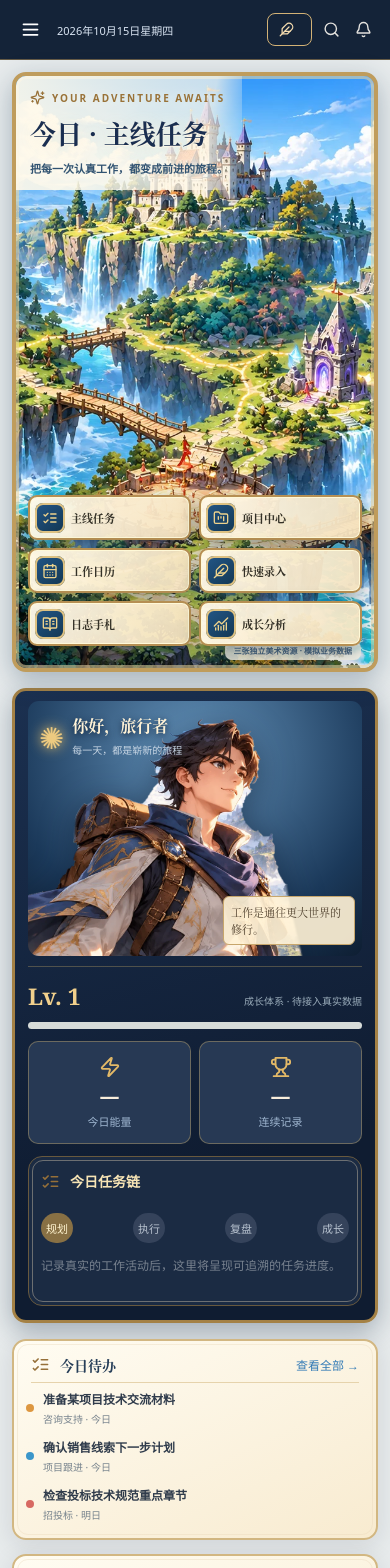
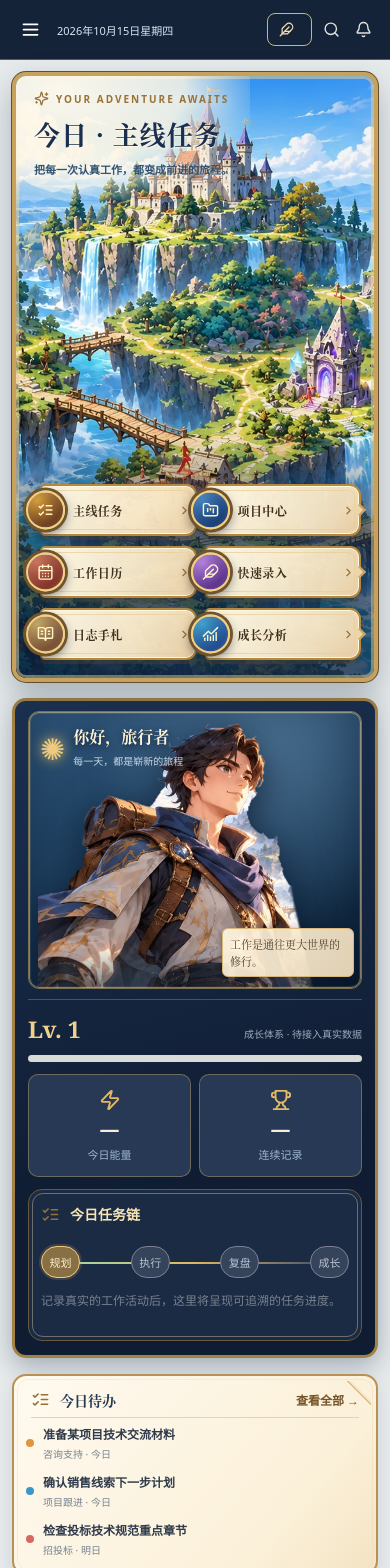
Before and after one commit to soyalu/workhub, a React (Vite) app in the folder frontend/: page / in a window 390 px wide. Shown: the top 1568 px of the page. Built offline with nearby package versions, Linux system fonts and the light colour scheme; no server answers.

Commit message:
style(home): refine fantasy map medallions, traveler blending and mobile dock

```diff
--- a/frontend/src/features/home/HomePage.tsx
+++ b/frontend/src/features/home/HomePage.tsx
@@ -1,7 +1,7 @@
 import { Link } from 'react-router-dom';
 import { useState } from 'react';
 import {
-  BookOpenText, CalendarDays, Feather, FolderKanban, Inbox,
+  BookOpenText, CalendarDays, ChevronRight, Feather, FolderKanban, Inbox,
   ListChecks, Sparkles, Trophy, Zap, ChartNoAxesCombined,
   type LucideIcon,
 } from 'lucide-react';
@@ -43,17 +43,17 @@ export function HomePage() {
         <div className="map-nodes">
           {points.map(({ label, description, to, icon: Icon, position }) => (
             <Link className={'map-node ' + position} key={to} to={to}>
-              <span className="map-node-icon"><Icon size={20}/></span>
+              <span className="map-node-medallion" aria-hidden="true"><Icon size={21} strokeWidth={2}/></span>
               <span className="map-node-copy"><strong>{label}</strong><small>{description}</small></span>
+              <ChevronRight className="map-node-arrow" size={17} aria-hidden="true" />
             </Link>
           ))}
         </div>
-        <div className="map-caption">三张独立美术资源 · 模拟业务数据</div>
       </section>
       <aside className="hero-summary hero-summary-v2">
         <div className="hero-identity hero-identity-art">
           <div className="character-stage">
-            <div className="character-title"><span className="character-sun">✺</span><div><strong>你好，旅行者</strong><small>每一天，都是崭新的旅程</small></div></div>
+            <div className="character-title"><span className="character-sun" aria-hidden="true">✺</span><div><strong>你好，旅行者</strong><small>每一天，都是崭新的旅程</small></div></div>
             <img className="traveler-portrait" src="/art/traveler.webp" alt="蓝色斗篷的奇幻旅行者立绘" onError={(e) => { e.currentTarget.hidden = true; }} />
             <div className="character-quote">工作是通往更大世界的修行。</div>
           </div>
--- a/frontend/src/styles/global.css
+++ b/frontend/src/styles/global.css
@@ -259,3 +259,241 @@ a:focus-visible, button:focus-visible, input:focus-visible, textarea:focus-visib
 @media (min-width: 1320px) {
   .home-bottom { grid-template-columns: repeat(4, minmax(0, 1fr)); }
 }
+
+
+/* M1.3 visual refinement v2 — ornate adventure markers & responsive layout.
+   These are real DOM links, not labels baked into the landscape image. */
+.map-stage-v2.is-raster-art {
+  border-color: #c6a25c;
+  box-shadow: 0 0 0 1px #634d2e, 0 14px 32px #1e344751, inset 0 0 0 3px #fbeac2;
+}
+.map-stage-v2.is-raster-art::before {
+  content: "";
+  position: absolute;
+  z-index: 1;
+  inset: 0;
+  pointer-events: none;
+  background: linear-gradient(180deg,#243f5c12 0%,transparent 34%,#071c3822 100%);
+}
+.map-stage-v2.is-raster-art .map-heading {
+  position: relative;
+  z-index: 2;
+  max-width: 76%;
+  padding: 24px 33px 30px;
+  width: fit-content;
+  background: radial-gradient(ellipse at 18% 10%,#fff9eafa 0%,#fff8e5d9 46%,#fff8e500 76%);
+  border-radius: 0;
+}
+.map-stage-v2.is-raster-art .map-heading h1 { letter-spacing: 1px; }
+.map-stage-v2.is-raster-art .map-node {
+  --medal-top: #3a82ae;
+  --medal-bottom: #15385b;
+  min-width: 178px;
+  min-height: 62px;
+  padding: 7px 25px 7px 32px;
+  display: flex;
+  align-items: center;
+  border: 2px solid #b68940;
+  border-radius: 5px 11px 11px 5px;
+  color: #42351f;
+  background: linear-gradient(125deg,#fff9e7fa 4%,#ffedcaec 66%,#f0d4a9f2);
+  box-shadow: 0 4px 0 #65462650, 0 8px 19px #11345470, inset 0 0 0 1px #fff8df;
+  isolation: isolate;
+}
+.map-stage-v2.is-raster-art .map-node::before {
+  content: "";
+  position: absolute;
+  inset: 4px;
+  border: 1px solid #e9cd97b3;
+  border-radius: 2px 7px 7px 2px;
+  pointer-events: none;
+}
+.map-stage-v2.is-raster-art .map-node::after {
+  content: "";
+  width: 7px;
+  height: 7px;
+  position: absolute;
+  top: 50%;
+  right: -5px;
+  transform: translateY(-50%) rotate(45deg);
+  border-top: 2px solid #caa35f;
+  border-right: 2px solid #caa35f;
+  background: #eed5a8;
+}
+.map-stage-v2.is-raster-art .map-node-medallion {
+  position: absolute;
+  top: 50%;
+  left: -25px;
+  transform: translateY(-50%);
+  width: 54px;
+  height: 54px;
+  display: grid;
+  place-items: center;
+  color: #fff3ca;
+  border-radius: 50%;
+  border: 3px double #f3cf80;
+  background: radial-gradient(circle at 28% 23%,var(--medal-top),var(--medal-bottom) 69%);
+  box-shadow: 0 0 0 3px #71542c,0 4px 12px #0616269c,inset 0 2px 9px #edf7ff27;
+}
+.map-stage-v2.is-raster-art .map-node-copy { min-width: 0; gap: 5px; }
+.map-stage-v2.is-raster-art .map-node-copy strong {
+  font-size: 15px;
+  color: #40301f;
+  letter-spacing: .4px;
+}
+.map-stage-v2.is-raster-art .map-node-copy small {
+  color: #6e624f;
+  font-size: 10px;
+}
+.map-stage-v2.is-raster-art .map-node-arrow {
+  position: absolute;
+  right: 8px;
+  color: #94703a;
+  flex: 0 0 auto;
+}
+.map-stage-v2.is-raster-art .point-tasks { --medal-top: #d39b35; --medal-bottom: #6c3e1f; }
+.map-stage-v2.is-raster-art .point-projects { --medal-top: #417eba; --medal-bottom: #193e77; }
+.map-stage-v2.is-raster-art .point-calendar { --medal-top: #c87057; --medal-bottom: #823328; }
+.map-stage-v2.is-raster-art .point-capture { --medal-top: #b17ddb; --medal-bottom: #5b348a; }
+.map-stage-v2.is-raster-art .point-journal { --medal-top: #c2a35f; --medal-bottom: #775035; }
+.map-stage-v2.is-raster-art .point-growth { --medal-top: #3a9dca; --medal-bottom: #214b8f; }
+.map-stage-v2.is-raster-art .map-node:hover {
+  border-color: #ffdb8f;
+  box-shadow: 0 5px 0 #76532d55,0 11px 26px #102c50ad, 0 0 0 3px #ffde8959;
+}
+.map-stage-v2.is-raster-art .map-node:focus-visible {
+  outline: 3px solid #ffe8aa;
+  outline-offset: 7px;
+}
+
+/* Character: keep the actual transparent bitmap, soften the cutout and
+   separate it from overlaying labels. */
+.hero-summary-v2 .character-stage {
+  background:
+    radial-gradient(ellipse at 72% 15%,#7ba5c66e,transparent 54%),
+    linear-gradient(155deg,#2e5478 0%,#163451 63%,#0c1b2f);
+  border: 1px solid #7b704e;
+  box-shadow: inset 0 0 0 2px #d7b46f26,inset 0 -22px 43px #0613265e;
+}
+.hero-summary-v2 .character-stage::before {
+  content: "";
+  position: absolute;
+  inset: 0;
+  z-index: 1;
+  pointer-events: none;
+  border: 1px solid #f0d6a275;
+  border-radius: 10px;
+}
+.hero-summary-v2 .traveler-portrait {
+  object-fit: contain;
+  object-position: bottom center;
+  height: 112%;
+  bottom: -11%;
+  left: -4%;
+  width: 112%;
+  -webkit-mask-image: linear-gradient(to bottom,#000 0%,#000 77%,transparent 100%);
+  mask-image: linear-gradient(to bottom,#000 0%,#000 77%,transparent 100%);
+  filter: drop-shadow(0 9px 18px #06152abf);
+}
+.hero-summary-v2 .character-title { z-index: 3; }
+.hero-summary-v2 .character-quote {
+  z-index: 4;
+  border: 1px solid #d9b779;
+  background: linear-gradient(120deg,#fff5dfea,#f2dfbdec);
+  box-shadow: 0 3px 9px #081a3180;
+}
+
+/* Ornate parchment cards, still rendered as accessible HTML. */
+.home-bottom .fantasy-card {
+  position: relative;
+  border-color: #b99154;
+  box-shadow: 0 4px 0 #ceb88760,0 8px 18px #222c3f1f;
+  background: linear-gradient(130deg,#fffaf0,#fbf0d8 75%,#f4e3c3);
+}
+.home-bottom .fantasy-card::after {
+  content: "";
+  position: absolute;
+  pointer-events: none;
+  top: 5px;
+  right: 5px;
+  width: 25px;
+  height: 25px;
+  background: linear-gradient(45deg,transparent 51%,#c19c61 52%,#f1d7a8 56%,transparent 61%);
+  opacity: .7;
+}
+.home-bottom .fantasy-card-header h2 { color: #263a51; }
+.home-bottom .text-link { color: #765327; font-weight: 650; }
+.home-bottom .outline-link {
+  border: 1px solid #c49b5d;
+  background: linear-gradient(#fff8e9,#f1dfbc);
+  color: #694824;
+}
+.home-bottom .outline-link:hover { background: #e9d0a2; }
+.hero-summary-v2 .quest-steps { position: relative; }
+.hero-summary-v2 .quest-steps::before {
+  content: "";
+  position: absolute;
+  height: 2px;
+  left: 8%; right: 8%; top: 50%;
+  background: linear-gradient(90deg,#a2d7aa,#e0b65e,#45546e);
+}
+.hero-summary-v2 .quest-step {
+  position: relative;
+  z-index: 1;
+  border: 1px solid #7b8192;
+  min-width: 39px;
+  text-align: center;
+}
+.hero-summary-v2 .quest-step.is-current {
+  border-color: #efcb7e;
+  box-shadow: 0 0 0 2px #ca995b36;
+}
+
+@media (max-width: 760px) {
+  /* The map scene stays scenic; interactive destinations use a separate
+     full-width 2x3 dock instead of floating, cropped desktop hotspots. */
+  .map-stage-v2.is-raster-art { min-height: 610px; }
+  .map-stage-v2.is-raster-art .map-heading {
+    padding: 15px 18px 23px;
+    max-width: 97%;
+  }
+  .map-stage-v2.is-raster-art .map-nodes {
+    position: absolute;
+    inset: auto 0 0;
+    display: grid;
+    grid-template-columns: repeat(2,minmax(0,1fr));
+    grid-auto-rows: minmax(52px,auto);
+    align-content: end;
+    gap: 10px 8px;
+    padding: 45px 13px 18px 24px;
+    background: linear-gradient(to top,#122c4cbf 0%,#152f4c8a 65%,transparent);
+  }
+  .map-stage-v2.is-raster-art .map-node,
+  .map-stage-v2.is-raster-art .map-node:hover {
+    position: relative;
+    inset: auto;
+    top: auto; left: auto;
+    transform: none;
+    min-width: 0;
+    width: 100%;
+    min-height: 52px;
+    padding: 7px 20px 7px 31px;
+    margin: 0;
+  }
+  .map-stage-v2.is-raster-art .map-node-medallion {
+    left: -16px;
+    width: 39px;
+    height: 39px;
+    border-width: 2px;
+  }
+  .map-stage-v2.is-raster-art .map-node-medallion svg { width: 17px; height: 17px; }
+  .map-stage-v2.is-raster-art .map-node-copy strong { font-size: 12px; }
+  .map-stage-v2.is-raster-art .map-node-copy small { display: none; }
+  .map-stage-v2.is-raster-art .map-node-arrow { right: 4px; width: 13px; }
+  .hero-summary-v2 .character-stage { min-height: 278px; }
+}
+@media (max-width: 375px) {
+  .map-stage-v2.is-raster-art .map-node { padding-left: 25px; padding-right: 12px; }
+  .map-stage-v2.is-raster-art .map-node-copy strong { font-size: 11px; }
+  .map-stage-v2.is-raster-art .map-node-arrow { display: none; }
+}
```
Also changed, not shown: 2 other files (tests, documents, lock files or other folders).
